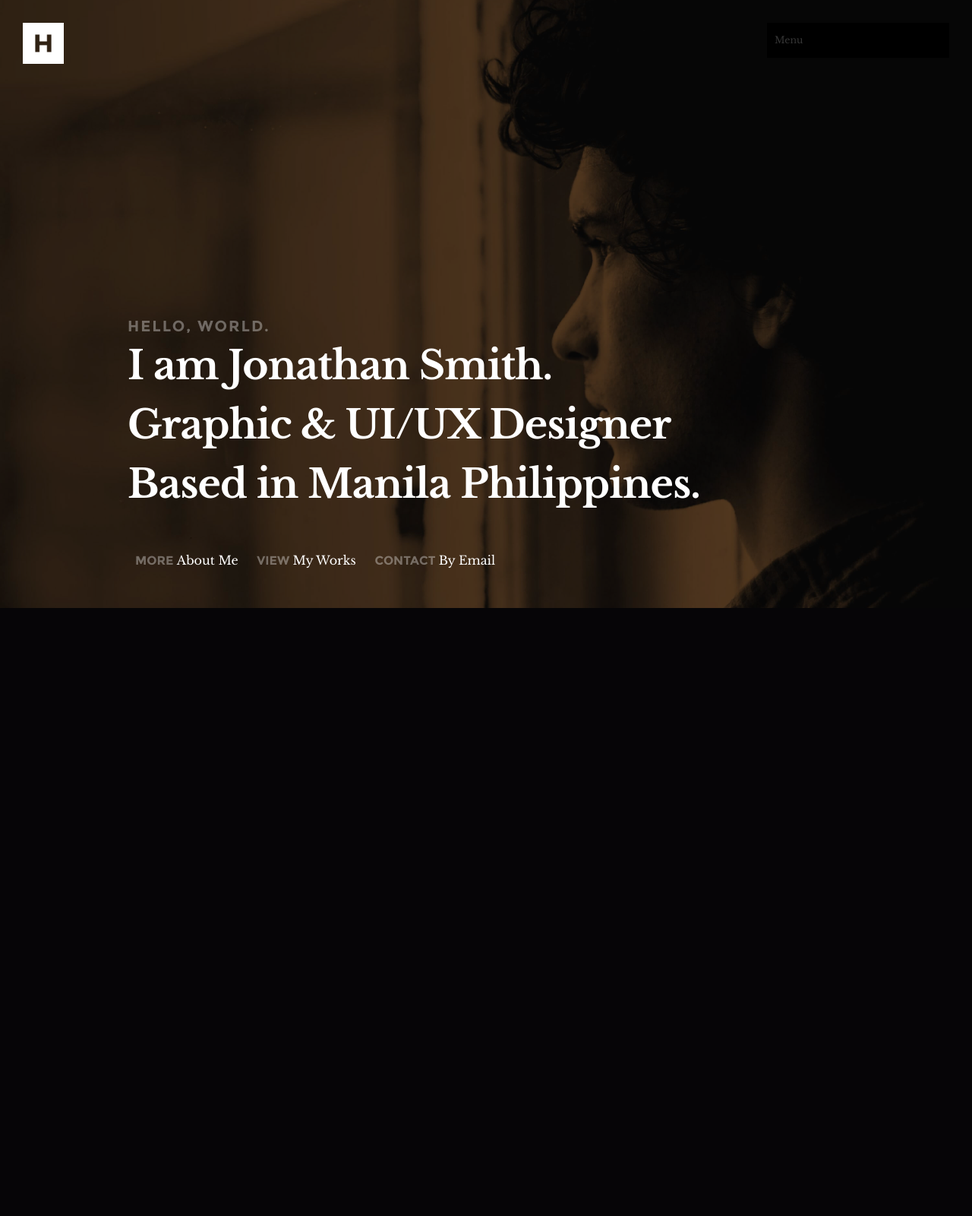
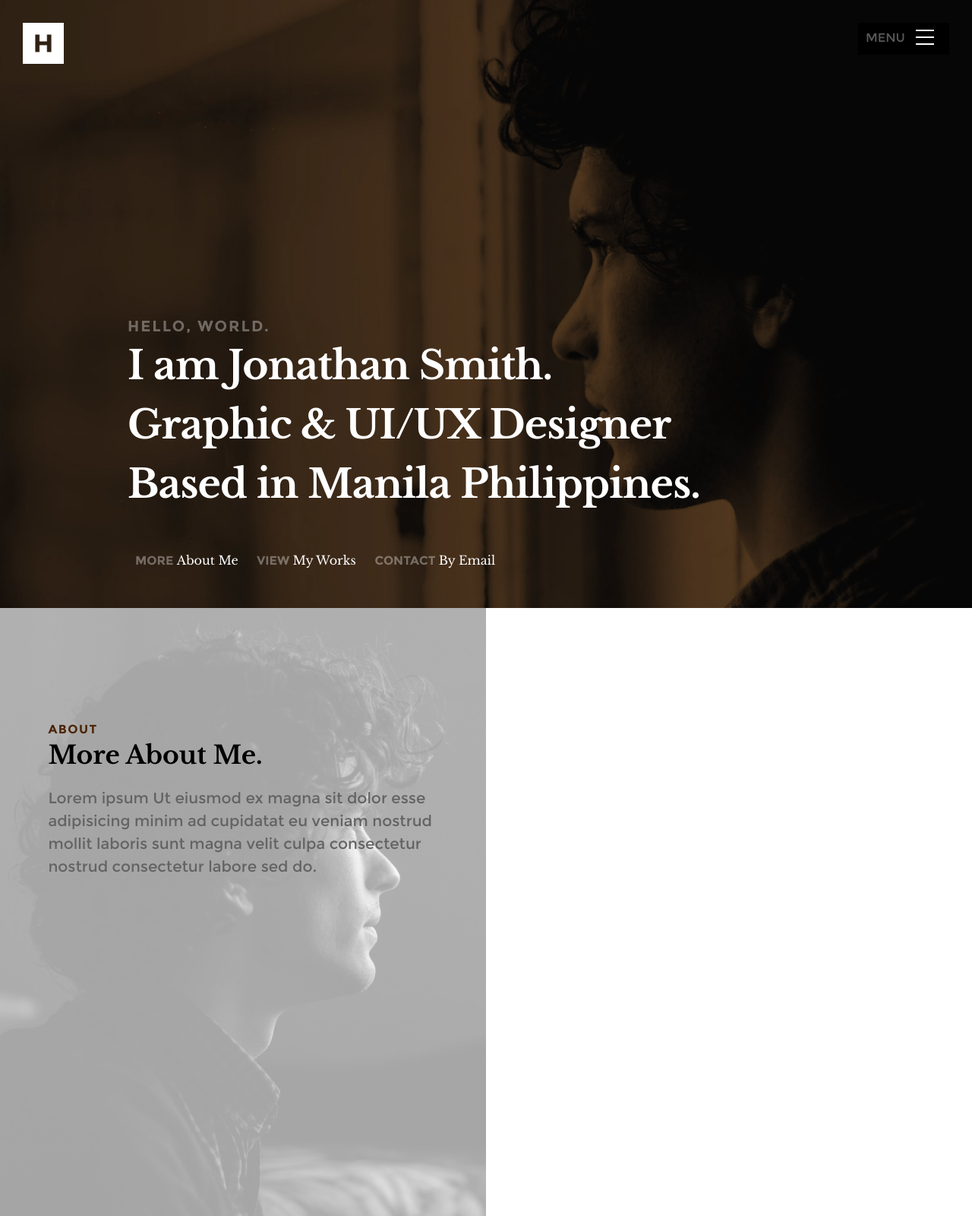
Before and after one commit to RDemarch/integration-template-howdy, a PHP site: page / in a window 1280 px wide. Shown: the whole page at 76% size. Before the commit the page ends 800 px from the top, so only its background shows below. Run offline with PHP 8.4, Linux system fonts and the light colour scheme; some web fonts are replaced.

Commit message:
Début Partie About

```diff
--- a/css/main.css
+++ b/css/main.css
@@ -195,6 +195,54 @@ body {
   padding-top: 52.5vh;
 }
 
+.about {
+  width: 100%;
+  height: 100vh;
+  background-color: white;
+  margin: 0;
+  padding: 0;
+}
+
+.bg-about {
+  position: absolute;
+  background-image: url(/integration-template-howdy/images/profile-bg.jpg);
+  background-position: center;
+  background-repeat: no-repeat;
+  background-size: cover;
+  background-color: #EBEBEB;
+  opacity: 0.35;
+}
+
+.about-part {
+  position: relative;
+  width: 94%;
+  max-width: 1300px;
+  margin: 0 auto;
+  padding: 15rem 2.5rem;
+}
+
+.about-profile {
+  padding-right: 5rem;
+}
+
+.about-part .sous-texte {
+  color: rgb(99, 99, 99, 1);
+  font-size: 2rem;
+}
+
+.about-part .title {
+  font-size: 3.3rem;
+  margin-bottom: 2.1rem;
+  color: black;
+}
+
+.about-part .part {
+  color: #4C2405;
+  font-size: 1.6rem;
+  letter-spacing: 0.15rem;
+}
+
+
 .overlay {
   position: absolute;
   top: 0;
@@ -230,22 +278,6 @@ body {
   line-height: 1.8rem;
 }
 
-.navbar {
-  flex-direction: row;
-  width: 240px;
-  height: 100%;
-  justify-content: flex-start;
-  background-color: rgb(0, 0, 0);
-}
-
-.navbar a{
-  color: inherit;
-}
-
-.navbar a:hover{
- color: white;
-}
-
 .presentation {
   margin-bottom: 2vh;
 }
@@ -259,12 +291,12 @@ body {
   color: rgba(255, 255, 255, 0.35);
 }
 
-#text-header li a, li a:hover, li a:visited {
+#text-header li a, #text-header li a:hover, #text-header li a:visited {
   color: white;
   text-decoration: none;
 }
 
-header {
+#home header {
   width: 100%;
   height: auto;
   position: absolute;
@@ -273,18 +305,18 @@ header {
   z-index: 2 !important;
 }
 
-.main-logo {
+#home header .main-logo {
   width: 54px;
   height: 54px;
 }
 
-header .main-logo a {
+#home header .main-logo a {
   width: 54px;
   height: 54px;
   background-size: 54px 54px;
 }
 
-header .main-logo a {
+#home header .main-logo a {
   display: block;
   margin: 0;
   padding: 0;
@@ -322,6 +354,61 @@ header .main-logo a {
   opacity: 1;
 }
 
+.barmenu {
+  position: fixed;
+  top: 3rem;
+  right: 3rem;
+  display: inline-block;
+  width: 120px;
+  height: 42px;
+  background-color: black;
+  padding-top: 5px;
+  padding-bottom: 5px;
+  padding-left: 10px;
+}
+
+.menu-nav {
+  text-transform: uppercase;
+  color: rgba(255, 255, 255, 0.35);
+}
+
+.barre {
+  display: block;
+  height: 2px;
+  width: 24px;
+  background-color: #FFFFFF;
+  position: absolute;
+  top: 2rem;
+  right: 2rem;
+  margin-top: -2px;
+}
+
+.barre::before {
+  top: -9px;
+}
+
+.barre::after {
+  bottom: -9px;
+}
+
+.barre::after, .barre::before {
+    content: '';
+    display: block;
+    width: inherit;
+    height: inherit;
+    background-color: inherit;
+    position: absolute;
+    left: 0;
+}
+
+.uppercase {
+  text-transform: uppercase;
+}
+
+.nouppercase {
+  text-transform: none;
+}
+
 @media (min-width: 576px) {
   :root {
     font-size: 5px;
--- a/index.php
+++ b/index.php
@@ -15,50 +15,54 @@
   <!-- <div class="overlay-intro fadeOutleft animated"><div id="loader"></div></div> -->
   <div class="container-fluid" id="home">
     <div class="overlay"></div>
-    <header class="p-5 container-fluid 0 d-flex justify-content-between">
+    <header class="p-5 container-fluid 0 d-block justify-content-between">
       <div class="main-logo">
         <a href="index.php">howdy</a>
       </div>
-      <nav class="navbar ">
-    <a class="navbar-brand" href="#">Menu</a>
-    <button class="navbar-toggler" type="button" data-toggle="collapse" data-target="#navbarNav" aria-controls="navbarNav" aria-expanded="false" aria-label="Toggle navigation">
-      <span class="navbar-toggler-icon"></span>
-    </button>
-    <div class="collapse navbar-collapse" id="navbarNav">
-      <ul class="navbar-nav d-block">
-        <li class="nav-item active">
-          <a class="nav-link" href="#">Home <span class="sr-only">(current)</span></a>
-        </li>
-        <li class="nav-item">
-          <a class="nav-link" href="#">Features</a>
-        </li>
-        <li class="nav-item">
-          <a class="nav-link" href="#">Pricing</a>
-        </li>
-        <li class="nav-item">
-          <a class="nav-link disabled" href="#" tabindex="-1" aria-disabled="true">Disabled</a>
-        </li>
-      </ul>
+  <nav>
+    <div class="barmenu">
+      <p class="menu-nav font-montserrat-regular">Menu <span class="barre"><span></p>
     </div>
   </nav>
     </header>
 
     <section class="row d-block" id="text-header">
       <div class="presentation">
-        <h3 class="font-montserrat-bold anime-intro fadeInUp animated">HELLO, WORLD.</h3>
+        <h3 class="font-montserrat-bold anime-intro fadeInUp animated uppercase">Hello, World.</h3>
         <h1 class="text-white font-librebaskerville-bold anime-intro fadeInUp animated">I am Jonathan Smith.<br>
             Graphic & UI/UX Designer<br>
             Based in Manila Philippines.</h1>
       </div>
         <ul class="p-0">
-            <li class="font-montserrat-bold d-block d-md-inline-block mx-3 anime-intro fadeInUp animated">MORE <a href="#about" class="font-librebaskerville-regular">About Me</a></li>
-            <li class="font-montserrat-bold d-block d-md-inline-block mx-3 anime-intro fadeInUp animated">VIEW <a href="#work" class="font-librebaskerville-regular">My Works</a></li>
-            <li class="font-montserrat-bold d-block d-md-inline-block mx-3 anime-intro fadeInUp animated">CONTACT <a href="#mail" class="font-librebaskerville-regular">By Email</a>
+            <li class="font-montserrat-bold d-block d-md-inline-block mx-3 anime-intro fadeInUp animated uppercase">More <a href="#about" class="font-librebaskerville-regular nouppercase">About Me</a></li>
+            <li class="font-montserrat-bold d-block d-md-inline-block mx-3 anime-intro fadeInUp animated uppercase">View <a href="#work" class="font-librebaskerville-regular nouppercase">My Works</a></li>
+            <li class="font-montserrat-bold d-block d-md-inline-block mx-3 anime-intro fadeInUp animated uppercase">Contact <a href="#mail" class="font-librebaskerville-regular nouppercase">By Email</a>
 
         </ul>
 
     </section>
   </div>
+  <section class="about container-fluid">
+      <div class="w-50 vh-100 bg-about"></div>
+      <div class="about-part">
+        <div class="about-profile w-50 h-100">
+            <header>
+              <h3 class="font-montserrat-bold uppercase part">About</h3>
+              <h1 class="title font-librebaskerville-bold">More About Me.</h1>
+              <p class="font-montserrat-regular sous-texte ">Lorem ipsum Ut eiusmod ex magna sit dolor esse
+                 adipisicing minim ad cupidatat eu veniam nostrud
+                 mollit laboris sunt magna velit culpa consectetur
+                 nostrud consectetur labore sed do.</p>
+
+
+            </header>
+
+        </div>
+        <div class="about-service">
+
+
+        </div>
+  </section>
 
   <script src="https://code.jquery.com/jquery-3.4.1.slim.min.js" integrity="sha384-J6qa4849blE2+poT4WnyKhv5vZF5SrPo0iEjwBvKU7imGFAV0wwj1yYfoRSJoZ+n" crossorigin="anonymous"></script>
   <script src="https://cdn.jsdelivr.net/npm/popper.js@1.16.0/dist/umd/popper.min.js" integrity="sha384-Q6E9RHvbIyZFJoft+2mJbHaEWldlvI9IOYy5n3zV9zzTtmI3UksdQRVvoxMfooAo" crossorigin="anonymous"></script>
```
